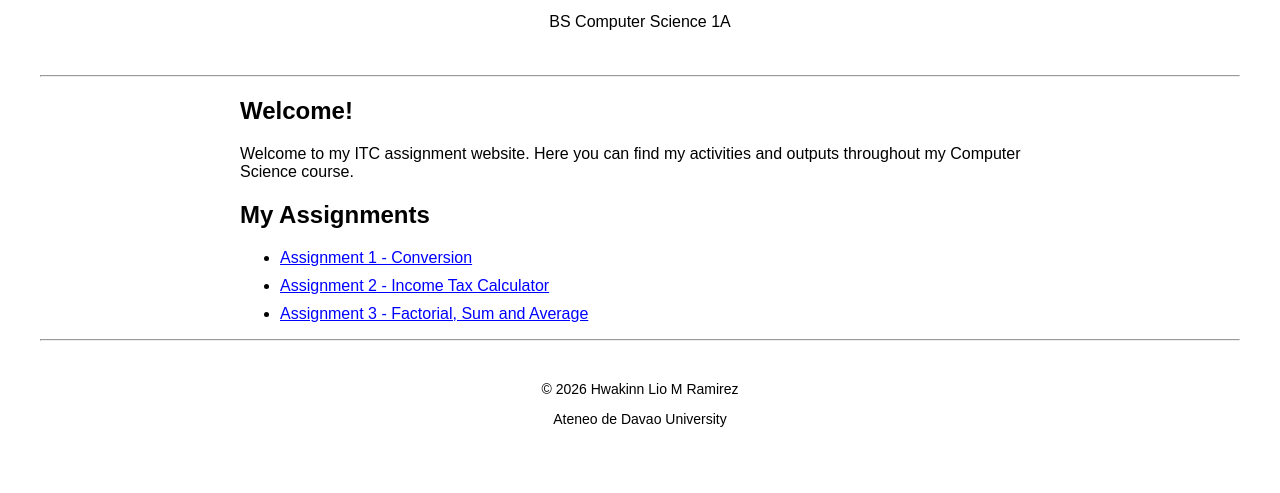
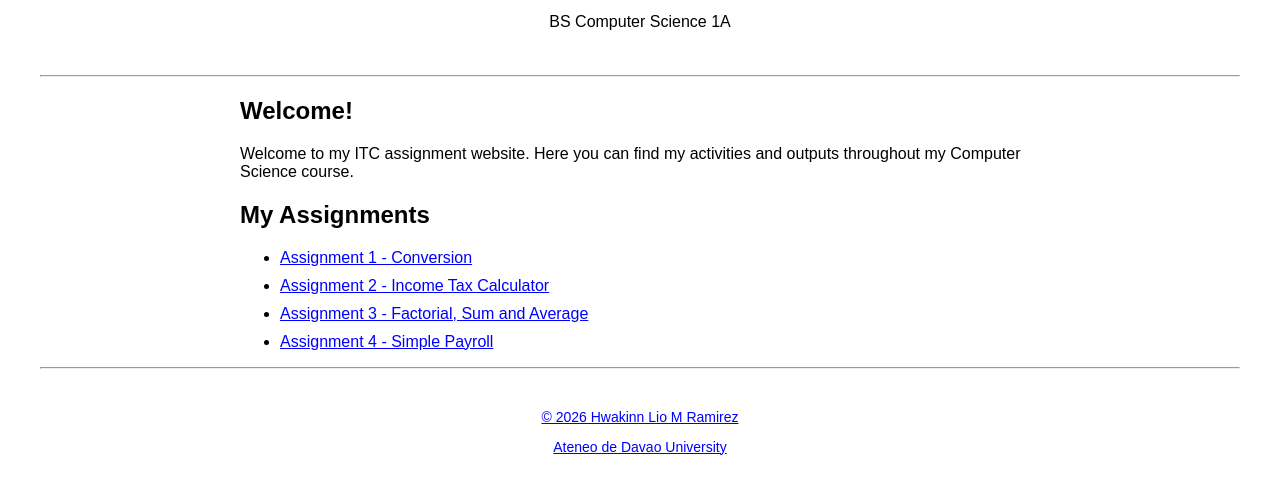
Before and after one commit to hramirez-hue/Webpage, a plain HTML site: page index.html in a window 1280 px wide. Shown: the part 265-758 px from the top of the page. Drawn offline with Linux system fonts and the light colour scheme.

Commit message:
Update index.html

```diff
--- a/index.html
+++ b/index.html
@@ -33,6 +33,7 @@
             <li><a href="assignments/conversion.html">Assignment 1 - Conversion</a></li>
             <li><a href="assignments/income-tax.html">Assignment 2 - Income Tax Calculator</a></li>
             <li><a href="assignments/loops.html">Assignment 3 - Factorial, Sum and Average</a></li>
+            <li><a href="assignments/payroll.html">Assignment 4 - Simple Payroll</a</li>
         </ul>
     </main>
 
```
